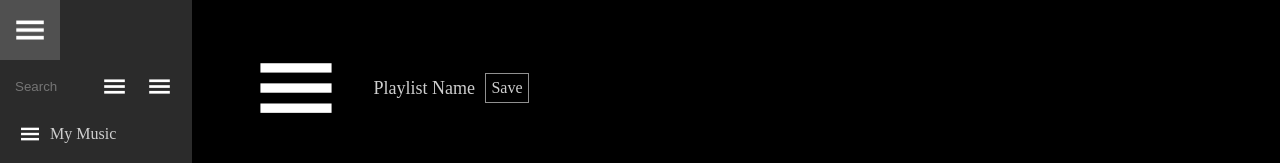
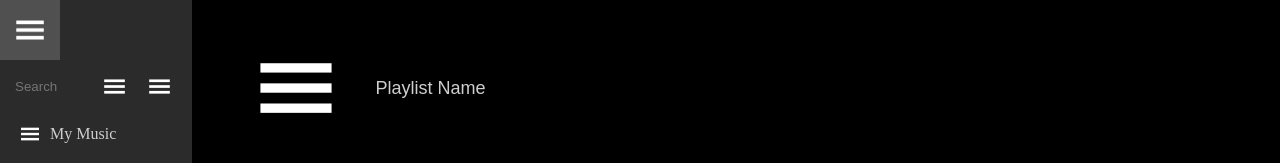
Before and after one commit to q-13t/Vinil-re, a React (Vite) app: page /playlist in a window 1280 px wide. Shown: the top 163 px of the page. Built offline with nearby package versions, Linux system fonts and the light colour scheme.

Commit message:
IMP: Playlist Renaming

```diff
--- a/src/MainWindow.jsx
+++ b/src/MainWindow.jsx
@@ -72,7 +72,7 @@ const MainWindow = () => {
                     <Routes>
                         <Route path="/" element={<MainDisplay openDialog={openDialog} playlists={playlists} selectedSongs={selectedSongs} setSelectedSongs={setSelectedSongs} observer={observer} />} ></Route>
                         <Route path="/settings" element={<Settings />} ></Route>
-                        <Route path="/playlist" element={<Playlist selectedSongs={selectedSongs} setSelectedSongs={setSelectedSongs} observer={observer} />}></Route>
+                        <Route path="/playlist" element={<Playlist setPlaylists={setPlaylists} selectedSongs={selectedSongs} setSelectedSongs={setSelectedSongs} observer={observer} />}></Route>
                     </Routes>
                 </BrowserRouter >
             </div>
--- a/src/Playlist.jsx
+++ b/src/Playlist.jsx
@@ -4,36 +4,58 @@ import burgerImg from "./assets/Burger.png";
 import utils from "./main";
 import Songs_List from "./Songs-List";
 
-const Playlist = ({ selectedSongs, setSelectedSongs, observer }) => {
+// TODO: Implement playlist deletion
+// TODO: Implement playlist renaming
+// TODO: Implement song altering
+// TODO: Implement playlist image and name displaying
+
+const Playlist = ({ setPlaylists, selectedSongs, setSelectedSongs, observer }) => {
     const [queryParameters] = useSearchParams();
     let odd = false;
     let path = queryParameters.get("path");
     let [songs, setSongs] = useState([]);
+    let [changed, setChanged] = useState(false);
     let [playlistName, setPlaylistName] = useState("Playlist Name");
 
     useEffect(() => {
-        // Read playlist from path
-        utils.getPlaylist(path).then((entries) => {
-            setSongs(entries);
-        });
+        async function populate() {
+            // Read playlist from path
+            utils.getPlaylist(path).then((entries) => {
+                setSongs(entries);
+            });
+
+        }
+        populate();
     }, [path]);
 
 
     let textAreaChange = (e) => {
-        let target = e.target;
-        setPlaylistName(target.value);
+        setChanged(true);
+        console.log(e.target.value);
+        setPlaylistName(e.target.value);
     }
 
-
+    let saveData = () => {
+        console.log(playlistName);
+        if (changed) {
+            utils.renamePlaylist(path, playlistName).then(() => {
+                utils.getPlaylists().then((playlists) => {
+                    if (playlists.length > 0) {
+                        setPlaylists(playlists);
+                    }
+                })
+            });
+        }
+        setChanged(false);
+    }
 
     return (
         <div id="Playlist">
             <div id="PlayListTopMenu">
                 <div id="PlayListData">
                     <img src={burgerImg} alt="" />
-
-                    <div contentEditable id="playlistName" onInput={(e) => { textAreaChange(e) }}  >{playlistName}</div>
-                    <p id="PlayListDataSave">Save</p>
+                    <input type="text" onChange={(e) => textAreaChange(e)} value={playlistName} id="playlistName" />
+                    <p id="PlayListDataSave" onClick={() => { saveData() }} style={{ display: changed ? "block" : "none" }}>Save</p>
 
                 </div>
                 <div id="PlayListControls">
--- a/src/index.css
+++ b/src/index.css
@@ -675,16 +675,14 @@ select *:hover {
 }
 
 #playlistName {
-    resize: none;
     background: transparent;
     border: 0px solid transparent;
     padding-right: 1%;
     color: var(--font-color);
-    height: auto;
-    text-align: center;
-    max-width: 100%;
+    text-align: start;
+    width: auto;
     font-size: large;
-    overflow: hidden;
+    flex: 1;
 }
 
 #playlistName:focus {
--- a/src/main.jsx
+++ b/src/main.jsx
@@ -1,6 +1,6 @@
 import ReactDOM from "react-dom/client";
 import "./index.css";
-import { BaseDirectory, createDir, exists, readDir, readTextFile, writeFile } from "@tauri-apps/api/fs";
+import { BaseDirectory, createDir, exists, readDir, readTextFile, renameFile, writeFile } from "@tauri-apps/api/fs";
 import MainWindow from "./MainWindow";
 
 const utils = {
@@ -63,7 +63,13 @@ const utils = {
         return await readTextFile(`${path}`, { dir: BaseDirectory.AppConfig }).then((data) => {
             return JSON.parse(data);
         });
+    },
+
+    async renamePlaylist(path, newName) {
+        return await renameFile(path, `Playlists\\${newName}`, { dir: BaseDirectory.AppConfig });
     }
+
+
 
 };
 
```
